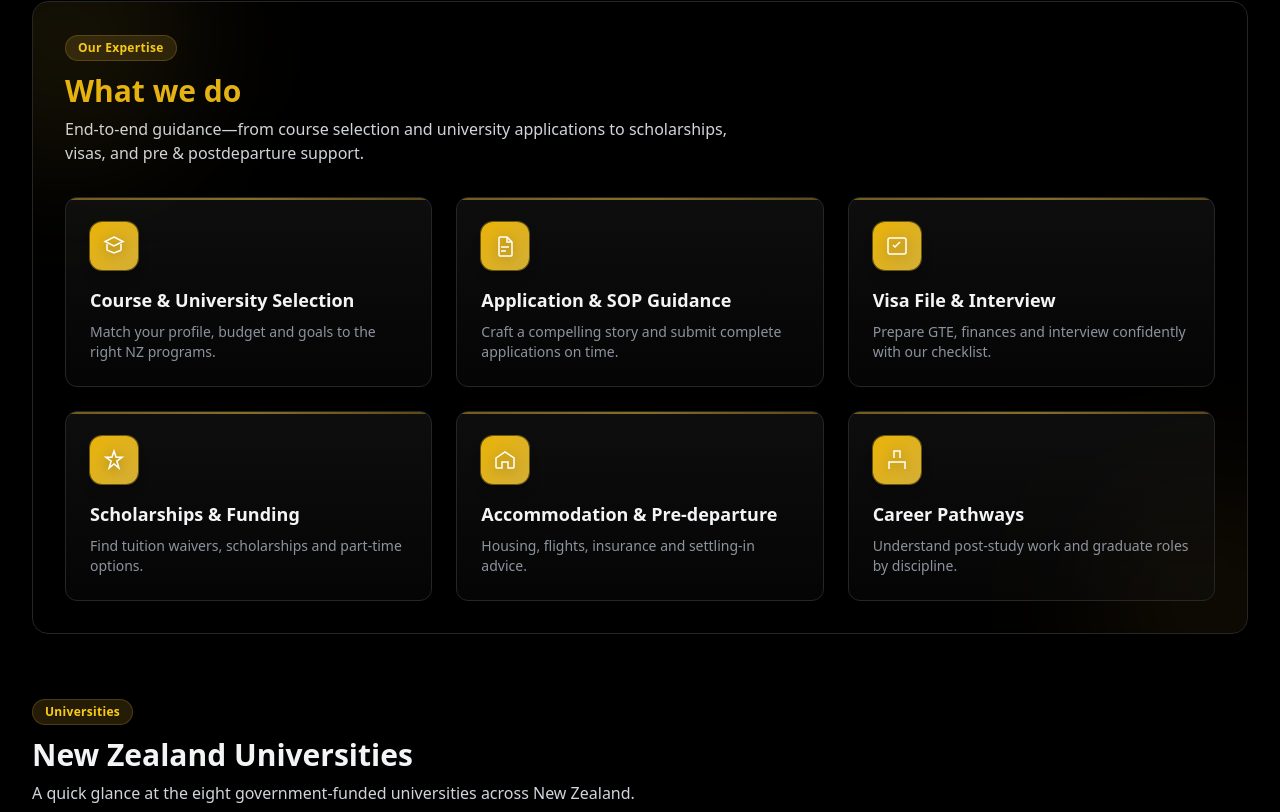
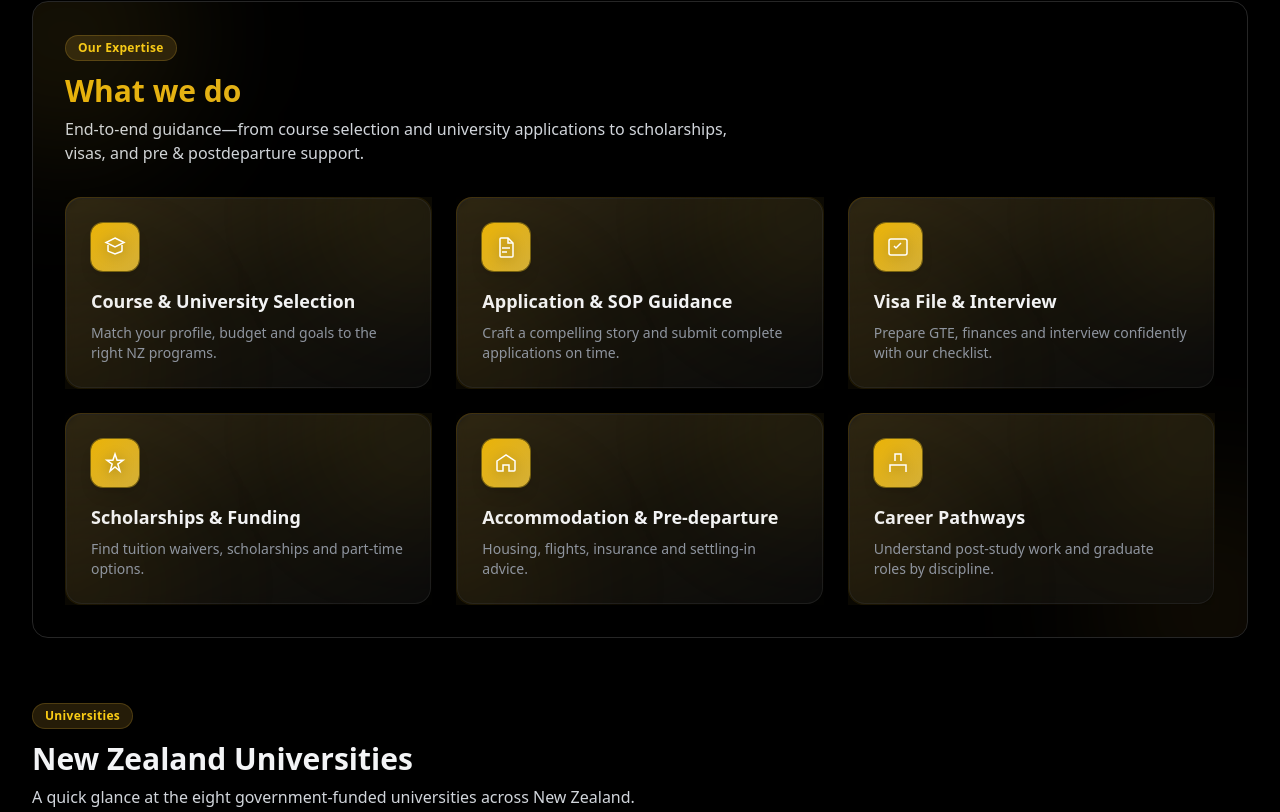
Before and after one commit to kasunAththanagoda/silver-fern-consultants, a Next.js app: page / in a window 1280 px wide. Shown: the part 928-1740 px from the top of the page. Built offline with nearby package versions, Linux system fonts and the light colour scheme.

Commit message:
services change

```diff
--- a/components/ServiceCards.tsx
+++ b/components/ServiceCards.tsx
@@ -58,19 +58,27 @@ export function ServiceCards({ className = '' }: { className?: string }){
         <motion.div
           key={i}
           variants={cardVariants}
-          className="relative group p-6 rounded-xl border border-neutral-800 bg-gradient-to-b from-neutral-900/60 to-neutral-900/20 hover:from-neutral-900/80 hover:to-neutral-900/40 transition-all duration-300 cursor-pointer overflow-hidden"
+          className="relative group cursor-pointer overflow-hidden"
           whileHover={{
-            y: -6,
+            y: -8,
             scale: 1.02,
-            transition: { duration: 0.2 }
+            rotateX: 0,
+            rotateY: 0,
+            transition: { duration: 0.22 }
           }}
           whileTap={{ scale: 0.98 }}
         >
-          {/* Accent top border */}
-          <div className="absolute inset-x-0 top-0 h-0.5 bg-gradient-to-r from-brand-600 via-brand-500 to-brand-700 opacity-60 group-hover:opacity-100 transition-opacity" />
+          {/* Gradient border wrapper */}
+          <div className="relative rounded-2xl p-[1px] bg-gradient-to-br from-brand-600/40 via-brand-400/10 to-transparent group-hover:from-brand-500/70 group-hover:via-brand-400/20 transition-all duration-300">
+            {/* Card body */}
+            <div className="relative rounded-2xl h-full w-full p-6 border border-neutral-800/70 bg-neutral-900/50 backdrop-blur-sm shadow-[0_4px_24px_rgba(0,0,0,0.25)]">
+              {/* Decorative background glow */}
+              <div className="pointer-events-none absolute -top-16 -right-16 h-40 w-40 rounded-full bg-brand-500/10 blur-3xl" />
+              <div className="pointer-events-none absolute -bottom-16 -left-16 h-40 w-40 rounded-full bg-brand-600/10 blur-3xl" />
 
-          {/* Icon bubble (brightened) */}
-          <div className="w-12 h-12 rounded-xl bg-gradient-to-br from-brand-400 to-brand-500 text-white flex items-center justify-center shadow-lg ring-1 ring-brand-300/40 transition-all duration-300 group-hover:brightness-110 group-hover:shadow-[0_0_24px_rgba(212,175,55,0.35)] group-hover:scale-105">
+              {/* Icon bubble with subtle ping */}
+              <div className="relative w-12 h-12 rounded-xl bg-gradient-to-br from-brand-400 to-brand-500 text-white flex items-center justify-center shadow-lg ring-1 ring-brand-300/40 transition-all duration-300 group-hover:brightness-110 group-hover:shadow-[0_0_24px_rgba(212,175,55,0.35)] group-hover:scale-105">
+                <span className="pointer-events-none absolute -z-10 inline-flex h-full w-full rounded-xl bg-brand-500/30 opacity-0 blur-md transition-opacity duration-300 group-hover:opacity-100" />
                 <div className="text-white drop-shadow-[0_2px_6px_rgba(0,0,0,0.35)]">
                   {x.icon}
                 </div>
@@ -92,8 +100,18 @@ export function ServiceCards({ className = '' }: { className?: string }){
                 {x.desc}
               </motion.p>
 
-          {/* Glow on hover */}
-          <div className="pointer-events-none absolute -inset-1 opacity-0 group-hover:opacity-10 blur-2xl transition-opacity bg-brand-500" />
+              {/* Bottom row: Explore CTA */}
+              {/* <div className="mt-5 flex items-center justify-end">
+                <span className="inline-flex items-center gap-1.5 rounded-lg border border-neutral-800 bg-neutral-800/40 px-3 py-1.5 text-xs font-semibold text-gray-200 transition-colors hover:bg-neutral-800">
+                  Explore
+                  <svg className="h-3.5 w-3.5" viewBox="0 0 20 20" fill="currentColor" aria-hidden="true"><path fillRule="evenodd" d="M10.293 3.293a1 1 0 011.414 0l5 5a1 1 0 010 1.414l-5 5a1 1 0 11-1.414-1.414L13.586 10H4a1 1 0 110-2h9.586l-3.293-3.293a1 1 0 010-1.414z" clipRule="evenodd"/></svg>
+                </span>
+              </div> */}
+            </div>
+          </div>
+
+          {/* Outer hover glow */}
+          <div className="pointer-events-none absolute -inset-1 opacity-0 group-hover:opacity-20 blur-2xl transition-opacity bg-brand-500/40" />
         </motion.div>
       ))}
     </motion.div>
```
Lines whose indentation alone changed are shown as unchanged.
